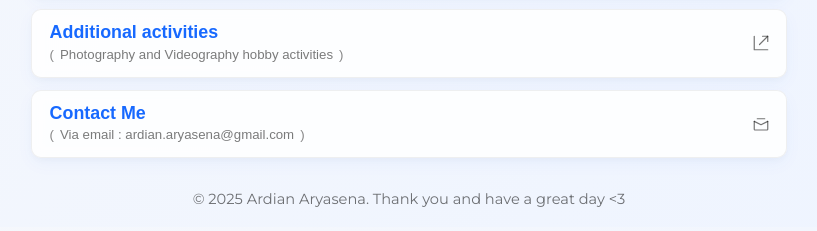
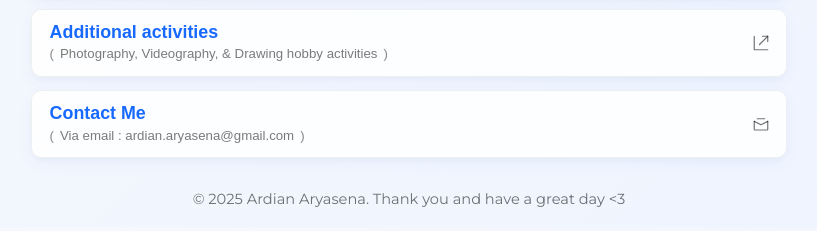
Before and after one commit to ardian-ars/portofolio, a plain HTML site: page index.html in a window 1280 px wide. Shown: the part 573-804 px from the top of the page, 231-1048 px from the left. Drawn offline with Linux system fonts and the light colour scheme.

Commit message:
Update index.html

```diff
--- a/index.html
+++ b/index.html
@@ -286,7 +286,7 @@
     <button class="btn-link" data-key="event" aria-label="Open Event Documentation in new tab">
       <span class="btn-inner">
         <span class="label">Additional activities</span>
-        <span class="desc">Photography and Videography hobby activities</span>
+        <span class="desc">Photography, Videography, & Drawing hobby activities</span>
       </span>
       <span class="ext-icon" aria-hidden="true" title="Open in new tab">
         <svg viewBox="0 0 24 24" stroke-width="1.6" stroke-linecap="round" stroke-linejoin="round" xmlns="http://www.w3.org/2000/svg" aria-hidden="true">
```
